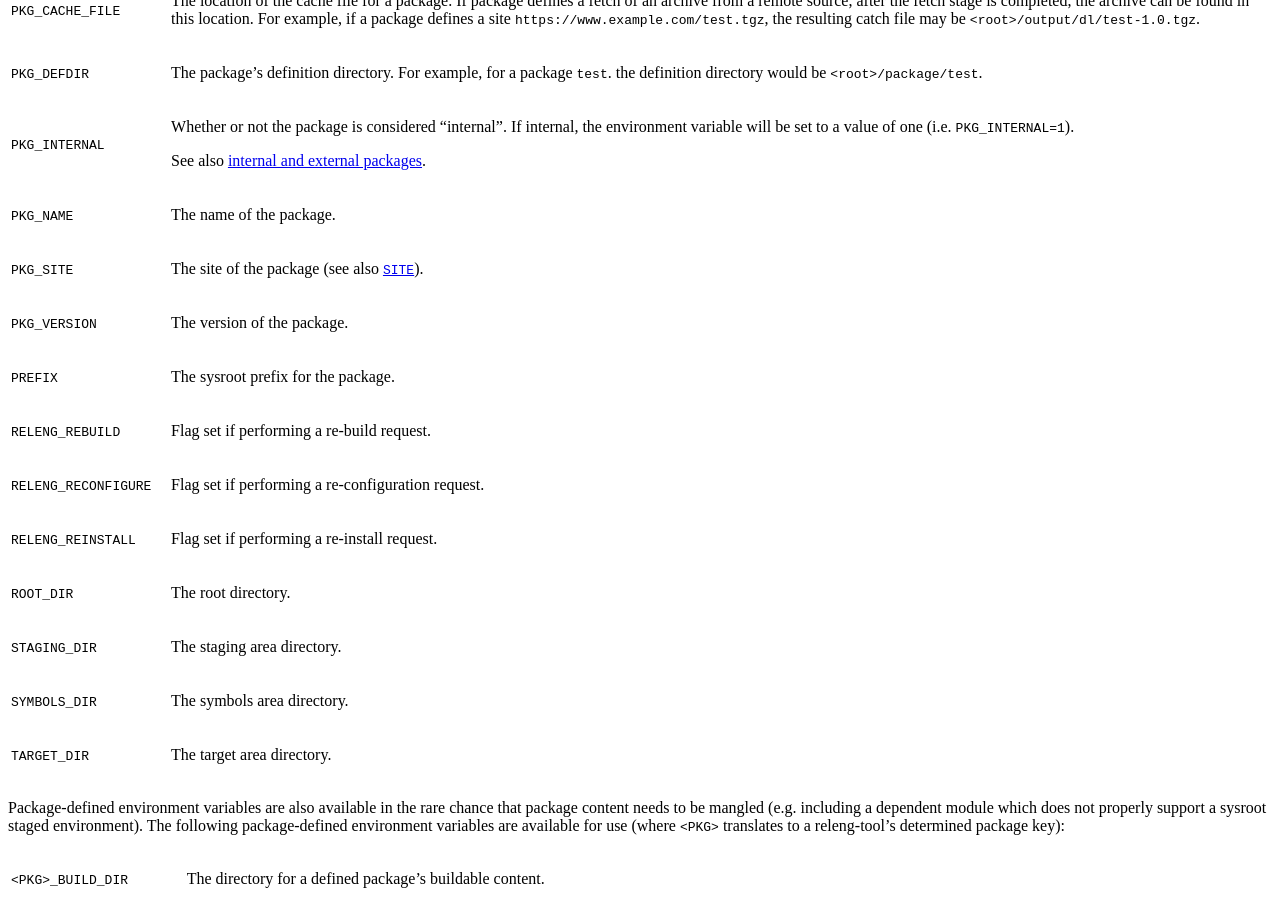
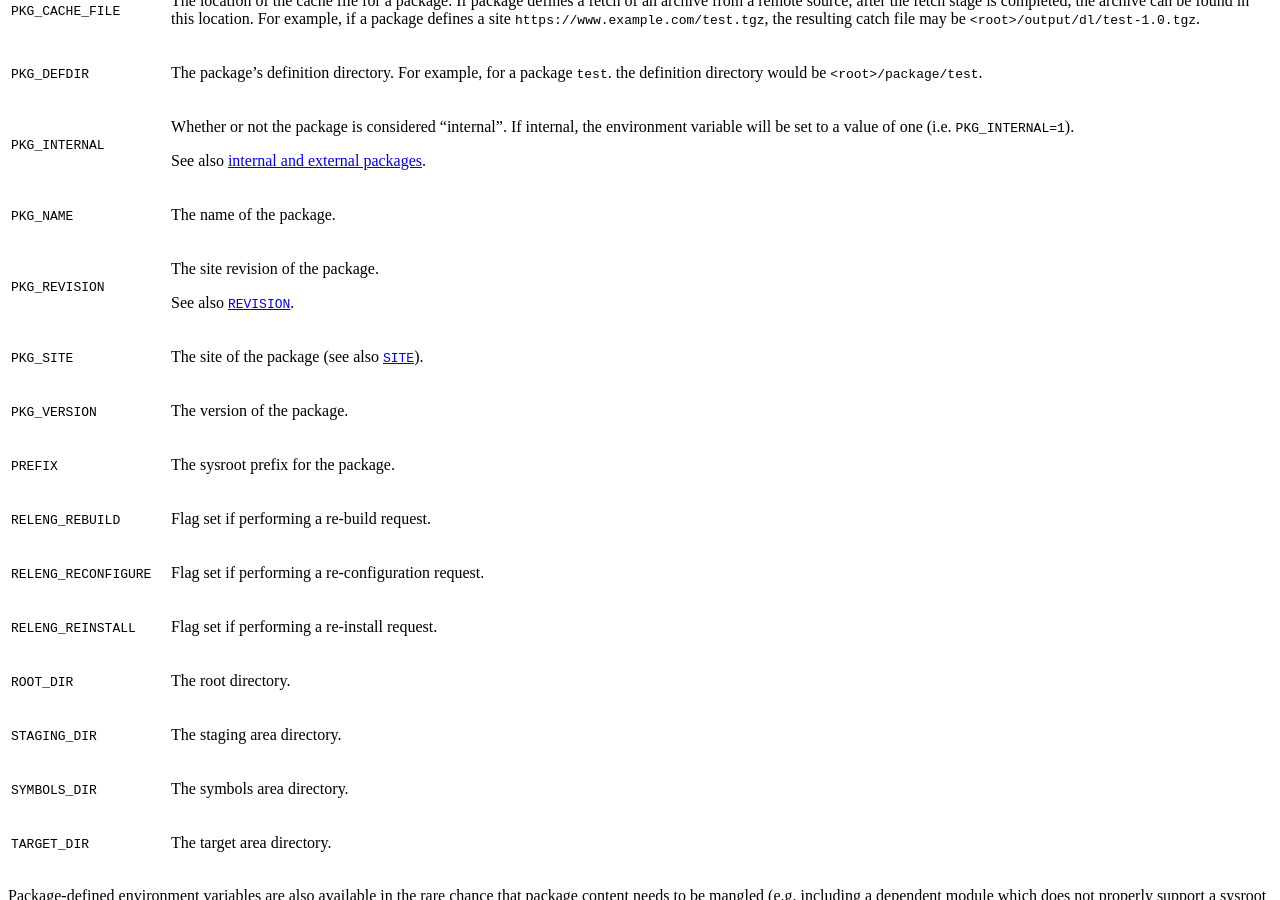
Before and after one commit to releng-tool/releng-tool, a Sphinx documentation site: the page built from Documentation/developer-guide.rst, in a window 1280 px wide and 900 px high, scrolled down 8855 px. Built offline with Sphinx 7.4.7 and the Read the Docs theme 2.0.0, drawn with Linux system fonts in a browser that asks for light colours.

Commit message:
Documentation: adding new package revision environment variable
When processing package stages, the package's revision is now available
through the `PKG_REVISION` environment key; updating.

Signed-off-by: James Knight <james.d.knight@live.com>

```diff
--- a/Documentation/developer-guide.rst
+++ b/Documentation/developer-guide.rst
@@ -692,6 +692,10 @@ environment variables will be made available:
 +--------------------------+---------------------------------------------------+
 | ``PKG_NAME``             | The name of the package.                          |
 +--------------------------+---------------------------------------------------+
+| ``PKG_REVISION``         | The site revision of the package.                 |
+|                          |                                                   |
+|                          | See also |CONF_REVISION|_.                        |
++--------------------------+---------------------------------------------------+
 | ``PKG_SITE``             | The site of the package (see also |CONF_SITE|_).  |
 +--------------------------+---------------------------------------------------+
 | ``PKG_VERSION``          | The version of the package.                       |
```
